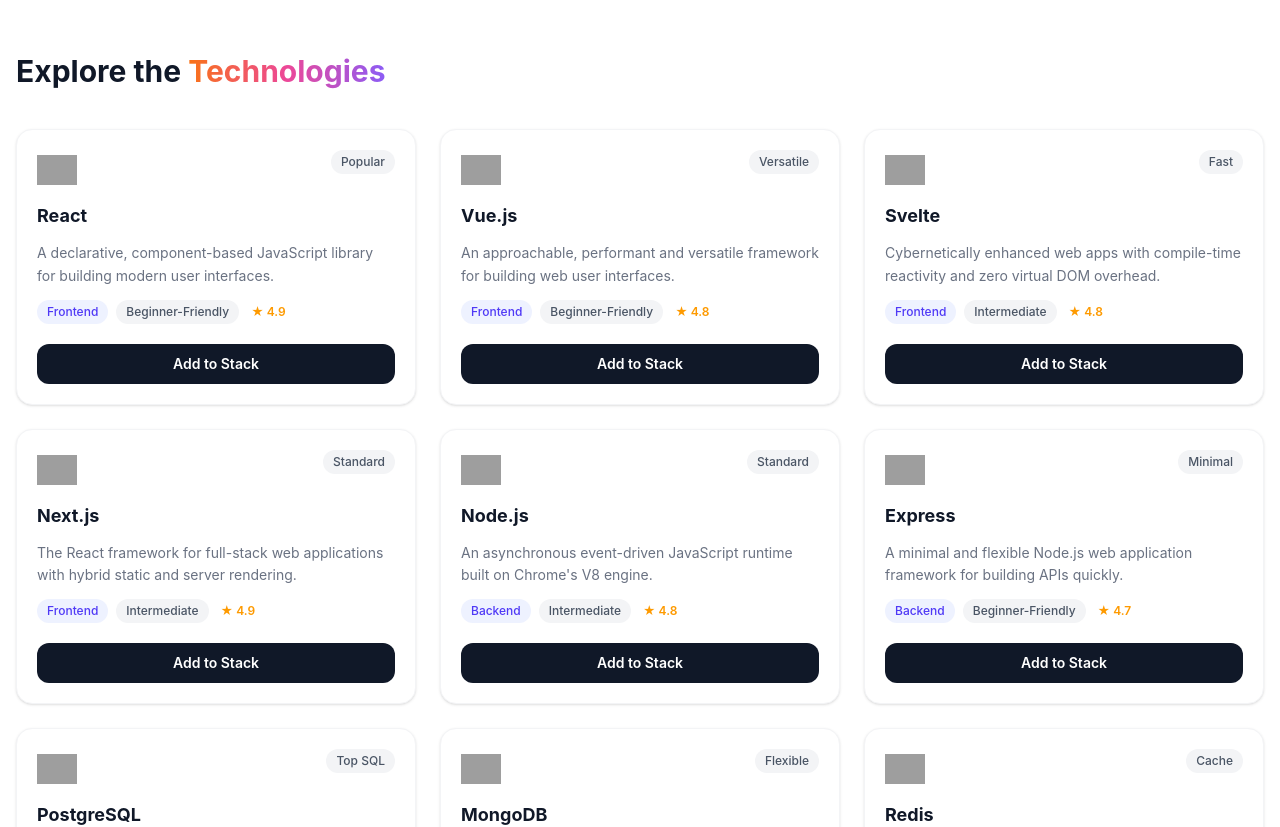
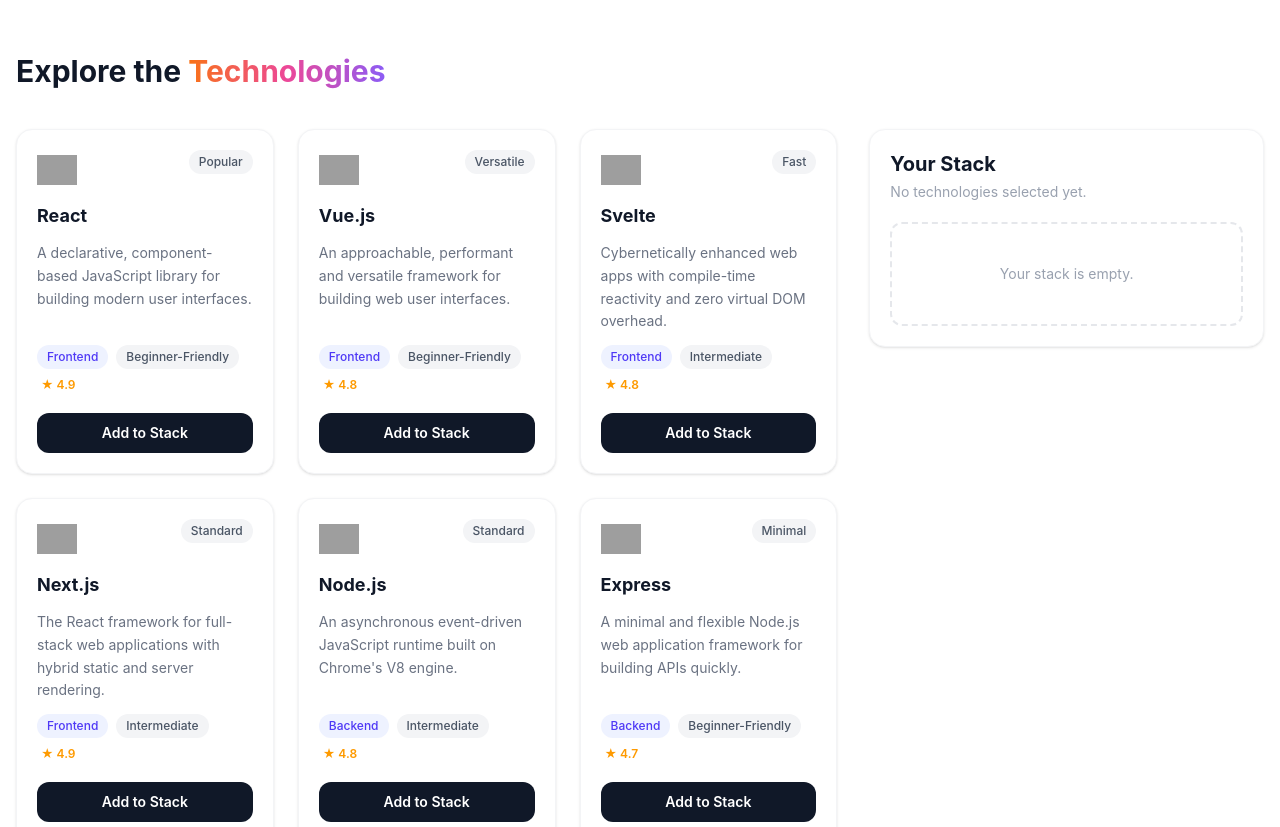
Before and after one commit to julkar929/assignment_5, a React (Vite) app in the folder dev-stack-builder/: page / in a window 1280 px wide. Shown: the part 700-1527 px from the top of the page. Built offline with nearby package versions, Linux system fonts and the light colour scheme; grey boxes are pictures that could not be loaded.

Commit message:
implement Your Stack  with add/remove/remove all

```diff
--- a/dev-stack-builder/src/App.tsx
+++ b/dev-stack-builder/src/App.tsx
@@ -5,13 +5,29 @@
 import TechCard from './components/TechCard';
 import technologiesData from './data/technologies.json';
 import type { Tech } from './types';
+import YourStack from './components/YourStack';
 
 function App() {
    const [technologies, setTechnologies] = useState<Tech[]>([]);
+   const [stack, setStack] = useState<Tech[]>([]);
 
    useEffect(() => {
     setTechnologies(technologiesData as Tech[]);
   }, []);
+
+  const addToStack = (tech: Tech) => {
+    if (stack.some((item) => item.id === tech.id)) return;
+    setStack((prev) => [...prev, tech]);
+  };
+
+  const removeFromStack = (id: string) => {
+    setStack((prev) => prev.filter((item) => item.id !== id));
+  };
+
+  const removeAll = () => {
+    setStack([]);
+  };
+
 
   return (
     <div className="min-h-screen bg-white text-gray-800">
@@ -23,15 +39,26 @@
           Explore the <span className="brand-gradient-text">Technologies</span>
         </h2>
 
-        <div className="grid grid-cols-1 sm:grid-cols-2 xl:grid-cols-3 gap-6 mt-10">
+        <div className="grid grid-cols-1 sm:grid-cols-2 xl:grid-cols-3 gap-8 mt-10">
+          <div className="lg:col-span-2">
+            <div className="grid grid-cols-1 sm:grid-cols-2 xl:grid-cols-3 gap-6">
           {technologies.map((tech) => (
             <TechCard
               key={tech.id}
               tech={tech}
-              onAdd={() => {}}
-              isAdded={false}
+              onAdd={addToStack}
+              isAdded={stack.some((item) => item.id === tech.id)}
             />
           ))}
+          </div>
+          </div>
+          <div className="lg:col-span-1">
+            <YourStack
+              stack={stack}
+              onRemove={removeFromStack}
+              onRemoveAll={removeAll}
+            />
+          </div>
         </div>
       </main>
     </div>
--- /dev/null
+++ b/dev-stack-builder/src/components/YourStack.tsx
@@ -0,0 +1,66 @@
+import type { Tech } from '../types';
+import { FiX } from 'react-icons/fi';
+
+interface Props {
+  stack: Tech[];
+  onRemove: (id: string) => void;
+  onRemoveAll: () => void;
+}
+
+const YourStack = ({ stack, onRemove, onRemoveAll }: Props) => {
+  return (
+    <div className="bg-white rounded-2xl border border-gray-100 shadow-sm p-5 h-fit lg:sticky lg:top-20">
+      <h2 className="text-xl font-bold text-gray-900">Your Stack</h2>
+      <p className="text-gray-400 text-sm mt-1">
+        {stack.length === 0
+          ? 'No technologies selected yet.'
+          : `${stack.length} Technology${stack.length > 1 ? 'ies' : ''} Selected`}
+      </p>
+
+      {stack.length === 0 ? (
+        <div className="mt-5 border-2 border-dashed border-gray-200 rounded-xl py-10 text-center text-gray-400 text-sm">
+          Your stack is empty.
+        </div>
+      ) : (
+        <div className="mt-4 flex flex-col gap-3">
+          {stack.map((item) => (
+            <div
+              key={item.id}
+              className="flex items-center justify-between bg-gray-50 rounded-xl p-3 border border-gray-100"
+            >
+              <div className="flex items-center gap-3 min-w-0">
+                <img
+                  src={item.icon}
+                  alt={item.name}
+                  className="w-8 h-8 object-contain shrink-0"
+                />
+                <div className="min-w-0">
+                  <p className="font-semibold text-sm text-gray-800 truncate">
+                    {item.name}
+                  </p>
+                  <p className="text-xs text-gray-500">{item.category}</p>
+                </div>
+              </div>
+              <button
+                onClick={() => onRemove(item.id)}
+                className="text-gray-400 hover:text-red-500 transition shrink-0 ml-2"
+                aria-label={`Remove ${item.name}`}
+              >
+                <FiX size={18} />
+              </button>
+            </div>
+          ))}
+
+          <button
+            onClick={onRemoveAll}
+            className="mt-3 w-full border-2 border-red-200 text-red-500 py-2.5 rounded-xl font-semibold text-sm hover:bg-red-50 transition"
+          >
+            Remove All
+          </button>
+        </div>
+      )}
+    </div>
+  );
+};
+
+export default YourStack;
```
